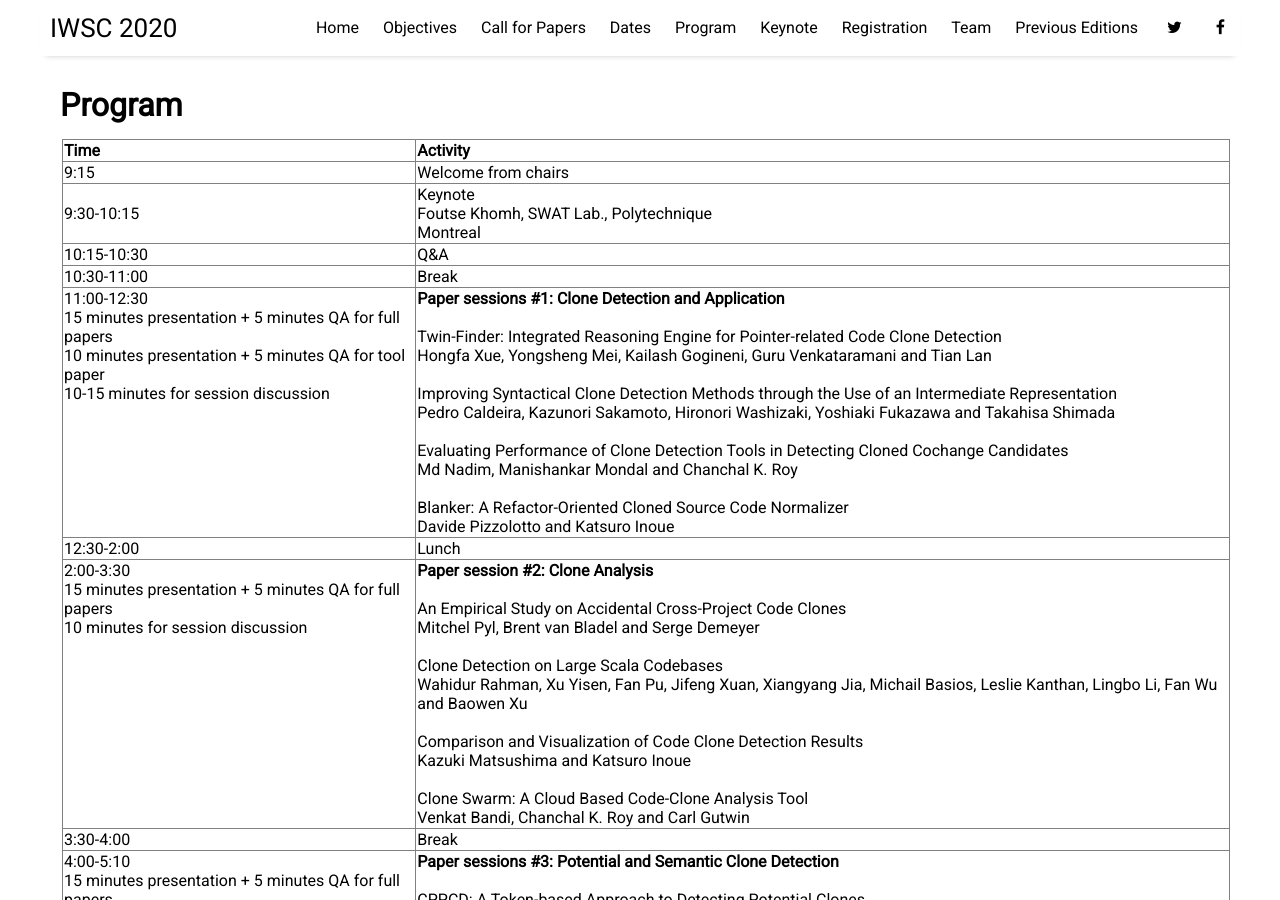
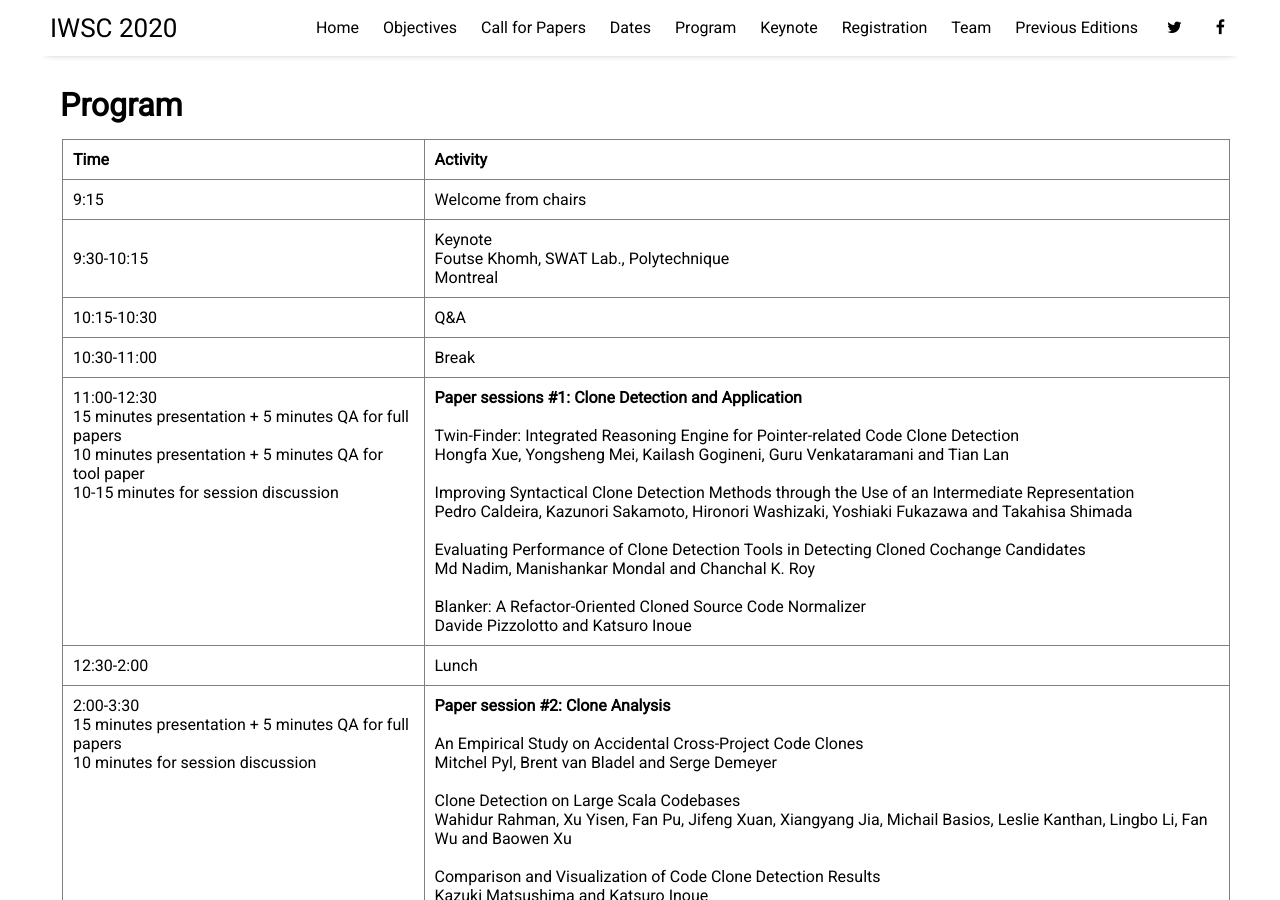
Before and after one commit to iwsc2020/iwsc2020.github.io, a Jekyll site: the page built from pages/program.html, in a window 1280 px wide and 900 px high. Built offline with Jekyll 4.4.1, drawn with Linux system fonts in a browser that asks for light colours; nearby versions of some CDN libraries.

Commit message:
Update program.html

```diff
--- a/pages/program.html
+++ b/pages/program.html
@@ -4,7 +4,7 @@ title: Program
 ---
 
 <div class="page_content">
-	<table border='1' cellspacing='10' style='border-collapse: collapse;'>
+	<table border='1' cellspacing='10' cellpadding='10' style='border-collapse: collapse;'>
 			<tr>
 				<td><b>Time</b></td>
 				<td><b>Activity</b></td>
```
